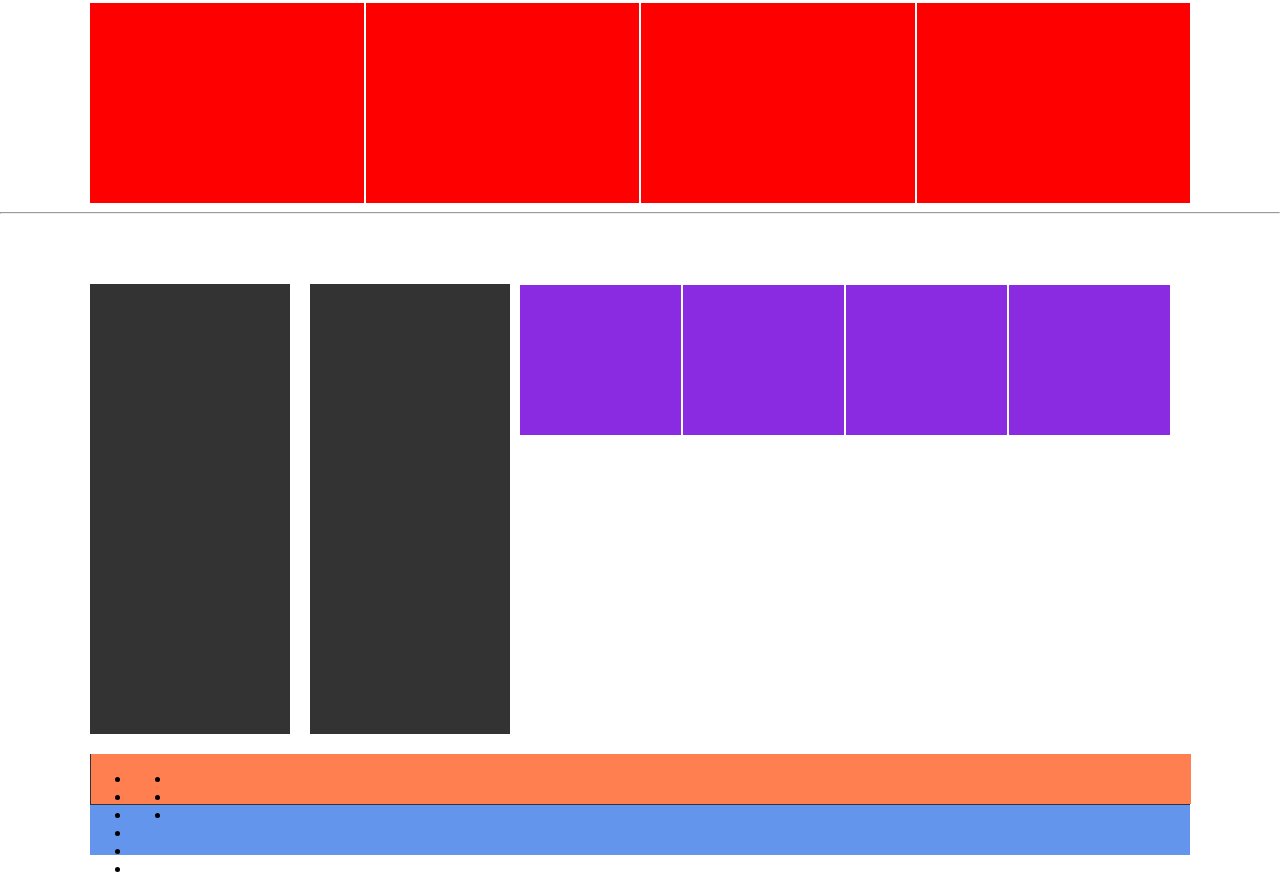
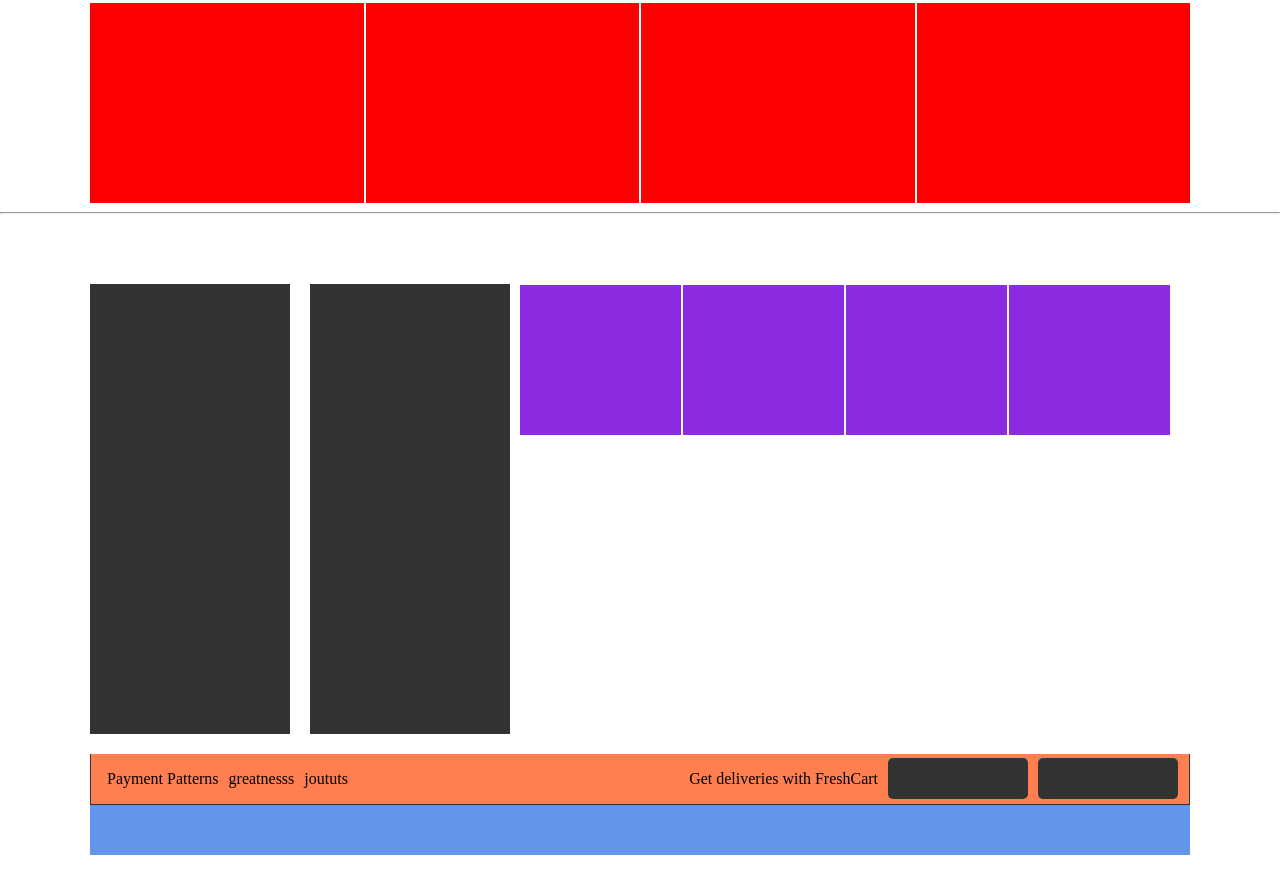
Before and after one commit to FavourAttah/LAYOUT, a plain HTML site: page index.html in a window 1280 px wide. Shown: the part 2605-3483 px from the top of the page. After the commit the page ends 3460 px from the top, so only its background shows below. Drawn offline with Linux system fonts and the light colour scheme.

Commit message:
footer payment done

```diff
--- a/css/style.css
+++ b/css/style.css
@@ -161,16 +161,59 @@ footer {
 
 .payment {
     display: flex;
-    width: 100%;
     background-color: coral;
+    align-items: center;
     height: 50px;
     margin: 1px;
 }
 
-ul
+.paymentplans {
+    width: 40%;
+    padding: 0 10px;
+}
 
-.inline {
+.list-inline {
+    display: flex;
+    margin: 1px;
+    margin-right: 10px;
+}
 
+.items {
+    margin: 5px;
+}
+
+.apps {
+    width: 60%;
+    padding: 0 10px;
+}
+
+.list-inline1 {
+    display: flex;
+    margin: 1px;
+    place-content: end;
+    align-items: center;
+}
+
+.item {
+
+
+}
+
+.apple {
+    background-color: #333;
+    width: 140px;
+    height: 41px;
+    margin: 0 10px;
+    /* margin-left: 10px; */
+    /* margin-right: 10px; */
+    border-radius: 5px;
+}
+
+.andriod {
+    background-color: #333;
+    width: 140px;
+    height: 41px;
+    border-radius: 5px;
 }
 
 .copyright {
--- a/index.html
+++ b/index.html
@@ -79,21 +79,21 @@
         <footer>
             <div class="payment">
                 <div class="paymentplans">
-                    <ul>
-                       <li class="inline"></li>
-                       <li class="inline"></li>
-                       <li class="inline"></li>
-                       <li class="inline"></li>
-                       <li class="inline"></li>
-                       <li class="inline"></li>
-                    </ul>
+                    <div class="list-inline">
+                       <div class="items">Payment Patterns</div>
+                       <div class="items">greatnesss</div>
+                       <div class="items">joututs</div>
+                       <div class="items"></div>
+                       <div class="items"></div>
+                       <div class="items"></div>
+                    </div>
                 </div>
                 <div class="apps">
-                    <ul>
-                        <li></li>
-                        <li></li>
-                        <li></li>
-                    </ul>
+                    <div class="list-inline1">
+                        <div class="item">Get deliveries with FreshCart</div>
+                        <div class="apple"></div>
+                        <div class="andriod"></div>
+                    </div>
                 </div>
             </div>
             <div class="copyright"></div>
```
